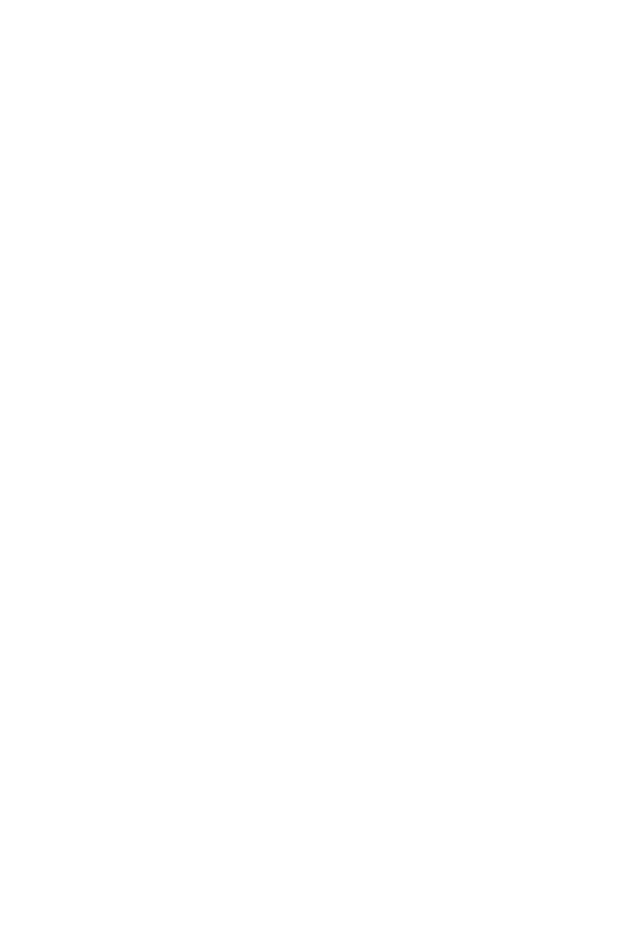
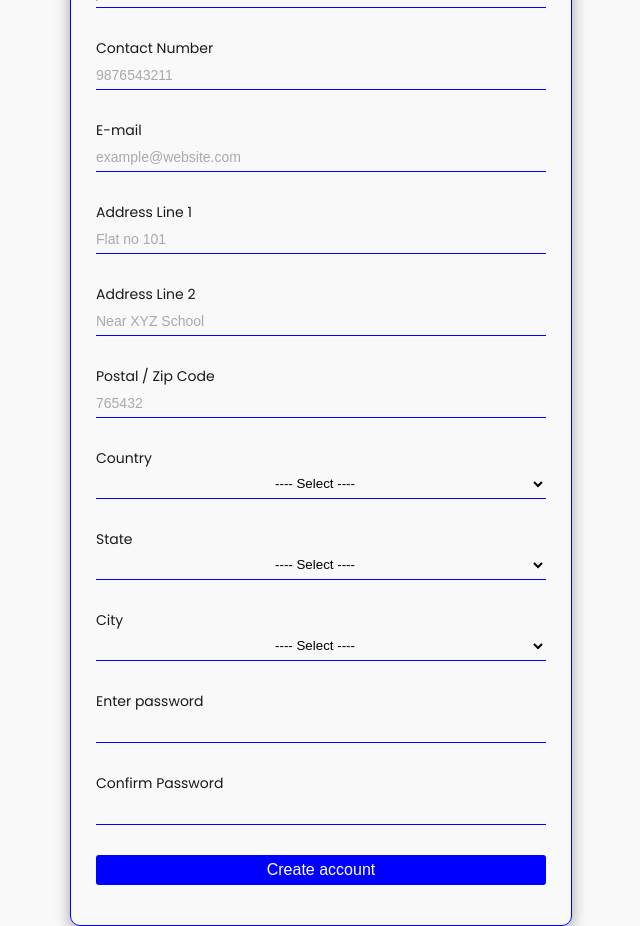
Before and after one commit to TecnicoR/E-Book_frontend, a React (Create React App) app: page /signup in a window 1280 px wide. Shown: the part 340-1266 px from the top of the page, without its empty margins (319-959 px from the left). Before the commit the page ends 800 px from the top, so only its background shows below. Built offline with nearby package versions, Linux system fonts and the light colour scheme.

Commit message:
created constants file, created country service to return all countries , states, and cities, created sign up page

```diff
--- a/src/App.js
+++ b/src/App.js
@@ -1,6 +1,7 @@
 import { BrowserRouter, Route, Routes } from "react-router-dom";
 import "./App.css";
 import Cart from "./components/cart/Cart";
+import Home from "./components/home/Home";
 import Login from "./components/login/Login";
 import MyProfile from "./components/myprofile/MyProfile";
 import Navbar from "./components/navbar/Navbar";
@@ -11,7 +12,7 @@
     <BrowserRouter>
       <Navbar/>
       <Routes>
-        <Route index element={<Login/>}/>
+        <Route index element={<Home/>}/>
         <Route path="/cart" element={<Cart/>}/>
         <Route path="/signup" element={<Signup/>}/>
         <Route path="/login" element={<Login/>}/>
--- /dev/null
+++ b/src/components/home/Home.jsx
@@ -0,0 +1,9 @@
+import React from 'react'
+
+function Home() {
+  return (
+    <div>Home</div>
+  )
+}
+
+export default Home
--- a/src/components/login/login.css
+++ b/src/components/login/login.css
@@ -14,6 +14,10 @@
     position: relative;
     top: 70px;
     border-radius: 10px;
+}
+.login-form label{
+    font-size: 14px;
+    opacity: 90%;
 }
 .login-form h3{
     text-align: center;
@@ -43,10 +47,11 @@
     border: none;
     border-bottom: 1px solid blue;
     font-size: 18px;
+    background-color: transparent;
 }
 .login-form .form-group input::placeholder{
     font-size: 14px;
-    opacity: 70%;
+    opacity: 60%;
 }
 .login-form .form-group input:focus{
     border-width: 2px;
@@ -60,6 +65,7 @@
     background-color: transparent;
     cursor: pointer;
     font-size: 16px;
+    border-radius: 3px;
 }
 .login-form button:hover{
     border-width: 2px;
--- a/src/components/navbar/Navbar.jsx
+++ b/src/components/navbar/Navbar.jsx
@@ -21,7 +21,7 @@
               type="text"
               name="q"
               id="q"
-              placeholder="type here to search..."
+              placeholder="type here to read..."
             />
             <input type="submit" value="Search" />
           </form>
--- a/src/components/navbar/navbar.css
+++ b/src/components/navbar/navbar.css
@@ -62,6 +62,7 @@
 .search-form input[type=submit]:hover{
     /* border-radius: 6px; */
     border-width: 2px;
+    cursor: pointer;
 }
 .search-form input[type=submit]:active{
     transform: scale(95%);
--- a/src/components/singup/Signup.jsx
+++ b/src/components/singup/Signup.jsx
@@ -2,6 +2,7 @@
 import "./signup.css";
 
 function Signup() {
+  document.title = "Create your account";
   return (
     <>
       <div className="signup-form">
@@ -9,42 +10,115 @@
         <form action="">
           <div className="form-group">
             <label htmlFor="name">Name</label>
-            <input type="text" name="name" id="name" />
+            <input type="text" name="name" id="name" placeholder="john doe" autoFocus/>
           </div>
           <div className="form-group">
             <label htmlFor="nickname">Nickname</label>
-            <input type="text" name="nickname" id="nickname" />
+            <input
+              type="text"
+              name="nickname"
+              id="nickname"
+              placeholder="john"
+            />
           </div>
           <div className="form-group">
             <label htmlFor="phone">Contact Number</label>
-            <input type="text" name="phone" id="phone" />
+            <input
+              type="text"
+              name="phone"
+              id="phone"
+              placeholder="9876543211"
+            />
           </div>
           <div className="form-group">
             <label htmlFor="email">E-mail</label>
-            <input type="email" name="email" id="email" />
+            <input
+              type="email"
+              name="email"
+              id="email"
+              placeholder="example@website.com"
+            />
           </div>
           <div className="form-group">
             <label htmlFor="addressLine1">Address Line 1</label>
-            <input type="text" name="addressLine1" id="addressLine1" />
+            <input
+              type="text"
+              name="addressLine1"
+              id="addressLine1"
+              placeholder="Flat no 101"
+            />
           </div>
           <div className="form-group">
             <label htmlFor="addressLine2">Address Line 2</label>
-            <input type="text" name="addressLine2" id="addressLine2" />
+            <input
+              type="text"
+              name="addressLine2"
+              id="addressLine2"
+              placeholder="Near XYZ School"
+            />
           </div>
           <div className="form-group">
             <label htmlFor="pincode">Postal / Zip Code</label>
-            <input type="text" name="pincode" id="pincode" />
+            <input
+              type="text"
+              name="pincode"
+              id="pincode"
+              placeholder="765432"
+            />
           </div>
           <div className="form-group">
             <label htmlFor="country">Country</label>
             <select name="country" id="country">
-              <option>Select</option>
+              <option>---- Select ----</option>
               <option value="india">India</option>
               <option value="india">USA</option>
               <option value="india">India</option>
               <option value="india">India</option>
               <option value="india">India</option>
             </select>
+          </div>
+          <div className="form-group">
+            <label htmlFor="state">State</label>
+            <select name="state" id="state">
+              <option>---- Select ----</option>
+              <option value="odisha">Odisha</option>
+              <option value="odisha">Odisha</option>
+              <option value="odisha">Odisha</option>
+              <option value="odisha">Odisha</option>
+              <option value="odisha">Odisha</option>
+            </select>
+          </div>
+          <div className="form-group">
+            <label htmlFor="city">City</label>
+            <select name="city" id="city">
+              <option>---- Select ----</option>
+              <option value="puri">Puri</option>
+              <option value="puri">Puri</option>
+              <option value="puri">Puri</option>
+              <option value="puri">Puri</option>
+              <option value="puri">Puri</option>
+            </select>
+          </div>
+          <div className="form-group">
+            <label htmlFor="password">Enter password</label>
+            <input
+              type="text"
+              name="password"
+              id="password"
+              autoComplete="off"
+            />
+          </div>
+          <div className="form-group">
+            <label htmlFor="confirmPassword">Confirm Password</label>
+            <input
+              type="text"
+              name="confirmPassword"
+              id="confirmPassword"
+              autoComplete="off"
+            />
+          </div>
+          <div className="form-group">
+            <button>Create account</button>
           </div>
         </form>
       </div>
--- a/src/components/singup/signup.css
+++ b/src/components/singup/signup.css
@@ -0,0 +1,91 @@
+*{
+    margin: 0;
+    padding: 0;
+}
+.signup-form{
+    border: 1px solid blue;
+    box-shadow: rgba(0, 0, 0, 0.35) 0px 5px 15px;
+    width: 500px;
+    min-height: 400px;
+    display: flex;
+    flex-direction: column;
+    align-items: center;
+    margin: auto;
+    position: relative;
+    top: 70px;
+    border-radius: 10px;
+}
+.signup-form label{
+    font-size: 14px;
+    opacity: 90%;
+}
+.signup-form h3{
+    text-align: center;
+    font-size: 24px;
+    margin-top: 10px;
+    margin-bottom: -30px;
+}
+.signup-form form{
+    margin: 40px;
+    width: 100%;
+    height: 100%;
+    display: flex;
+    align-items: center;
+    flex-direction: column;
+    gap: 30px;
+}
+.signup-form .form-group{
+    display: flex;
+    flex-direction: column;
+    margin: auto;
+    width: 90%;
+}
+.signup-form .form-group input{
+    width: 100%;
+    height: 30px;
+    outline: none;
+    border: none;
+    border-bottom: 1px solid blue;
+    font-size: 18px;
+    background-color: transparent;
+}
+.signup-form .form-group input::placeholder{
+    font-size: 14px;
+    opacity: 60%;
+}
+.signup-form .form-group input:focus{
+    border-width: 2px;
+}
+.signup-form button{
+    height: 30px;
+    outline: none;
+    border: none;
+    color: white;
+    background-color: blue;
+    cursor: pointer;
+    font-size: 16px;
+    border-radius: 3px;
+    transition: background-color .1s;
+}
+.signup-form button:hover{
+    color: blue;
+    background-color: #f9f9f9;
+    border: 2px solid blue;
+}
+.signup-form button:active{
+    transform: scale(97%);
+}
+.signup-form select{
+    height: 30px;
+    outline: none;
+    border: none;
+    background-color: transparent;
+    border-bottom: 1px solid blue;
+
+}
+.signup-form select option{
+    height: 20px;
+    background-color: #f9f9f9;
+    font-size: 14px;
+    text-align: center;
+}
--- /dev/null
+++ b/src/constants/Constants.js
@@ -0,0 +1 @@
+export const baseurl = "http://localhost:8585/";
--- a/src/index.css
+++ b/src/index.css
@@ -8,6 +8,7 @@
     sans-serif;
   -webkit-font-smoothing: antialiased;
   -moz-osx-font-smoothing: grayscale; */
+  background-color : #f9f9f9;
 }
 
 /* code {
```
Also changed, not shown: src/services/CountryService.jsx (added, +11 -0 lines), src/components/home/home.css (added).
